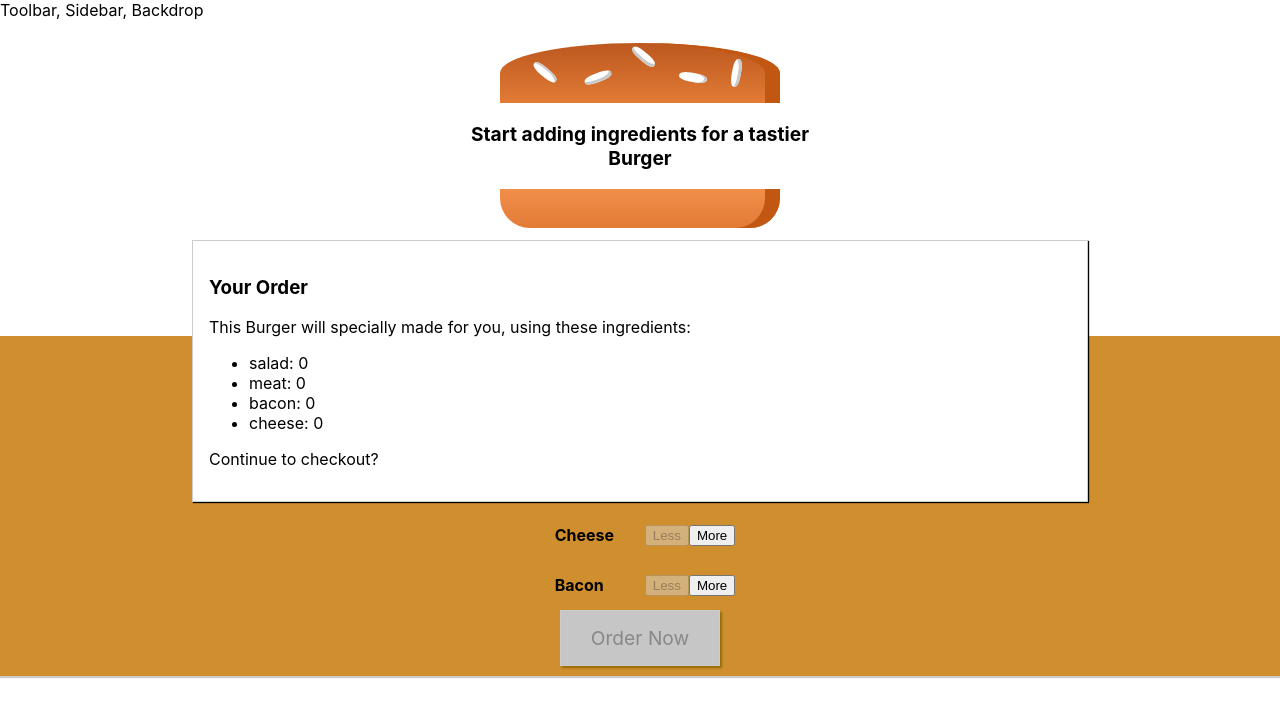
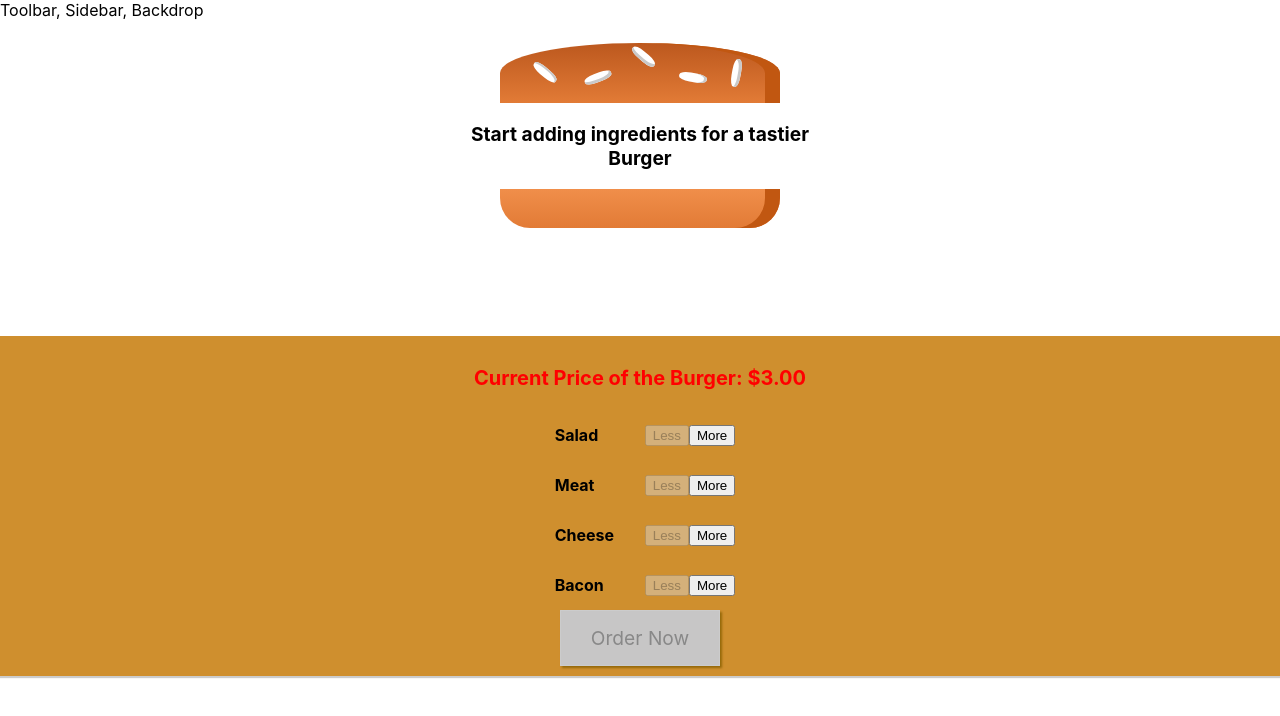
Before and after one commit to Arindam-7/Build-A-Burger, a React (Create React App) app: page / in a window 1280 px wide. Shown: the top 716 px of the page. Built offline with nearby package versions, Linux system fonts and the light colour scheme.

Commit message:
now the order summary will show only when order button is pressed

```diff
--- a/src/Components/Burger/BuildControls.js
+++ b/src/Components/Burger/BuildControls.js
@@ -87,7 +87,7 @@
         {controls.map(ctrl => {
             return <BuildControl disabled={props.disabled[ctrl.type]} removed={() => props.removedIngredient(ctrl.type)} added={() => props.addedIngredient(ctrl.type)} key={ctrl.label} label={ctrl.label} />
         })}
-        <OrderButton disabled={!props.purchasableProps}>Order Now</OrderButton>
+        <OrderButton onClick={props.ordering} disabled={!props.purchasableProps}>Order Now</OrderButton>
     </StyledControls>
 );
 
--- a/src/Containers/BurgerBuilder/BurgerBuilder.js
+++ b/src/Containers/BurgerBuilder/BurgerBuilder.js
@@ -34,8 +34,16 @@
             cheese: 0
         },
         totalPrice: 3,
-        purchasable: false
+        purchasable: false,
+        purchasing: false
     }
+
+    updatePurchasing = () => {
+        this.setState({
+            purchasing: true
+        })
+    }
+
 
     updatePurchasableState = (ingredients) => {
         const totalQuantity = Object.keys(ingredients).map(quantity => {
@@ -106,7 +114,7 @@
 
         return (
             <Aux>
-                <Modal>
+                <Modal show={this.state.purchasing}>
                     <OrderSummary ingredients={this.state.ingredients} />
                 </Modal>
                 <Burger ingredients={this.state.ingredients} />
@@ -116,6 +124,7 @@
                     addedIngredient={this.addIngredientHandler}
                     removedIngredient={this.removeIngredientHandler}
                     purchasableProps={this.state.purchasable}
+                    ordering={this.updatePurchasing}
                 />
             </Aux>
         );
--- a/src/UI/Modal.js
+++ b/src/UI/Modal.js
@@ -27,7 +27,11 @@
 
 
 const modal = (props) => (
-    <StyledModal>
+    <StyledModal
+    style={{
+        transform: props.show ? 'translateY(0)' : 'translateY(-100vh)',
+        opacity: props.show ? '1' : '0'
+    }}>
         {props.children}
     </StyledModal>
 );
```
